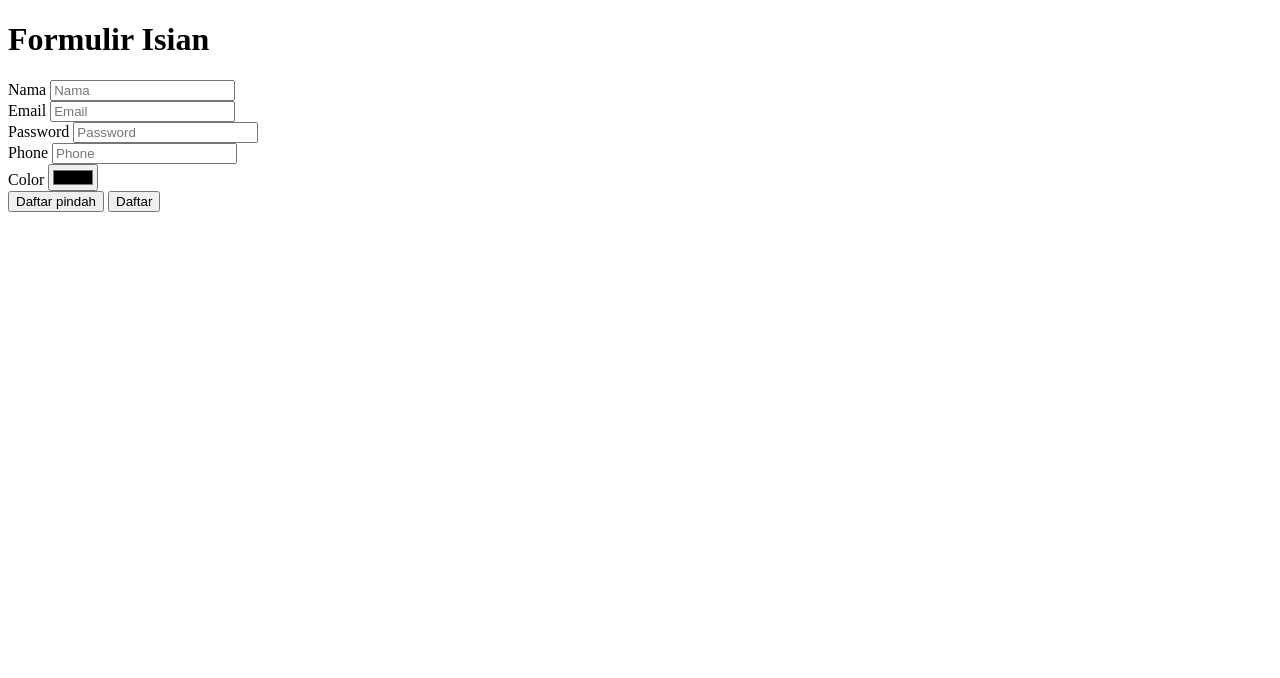
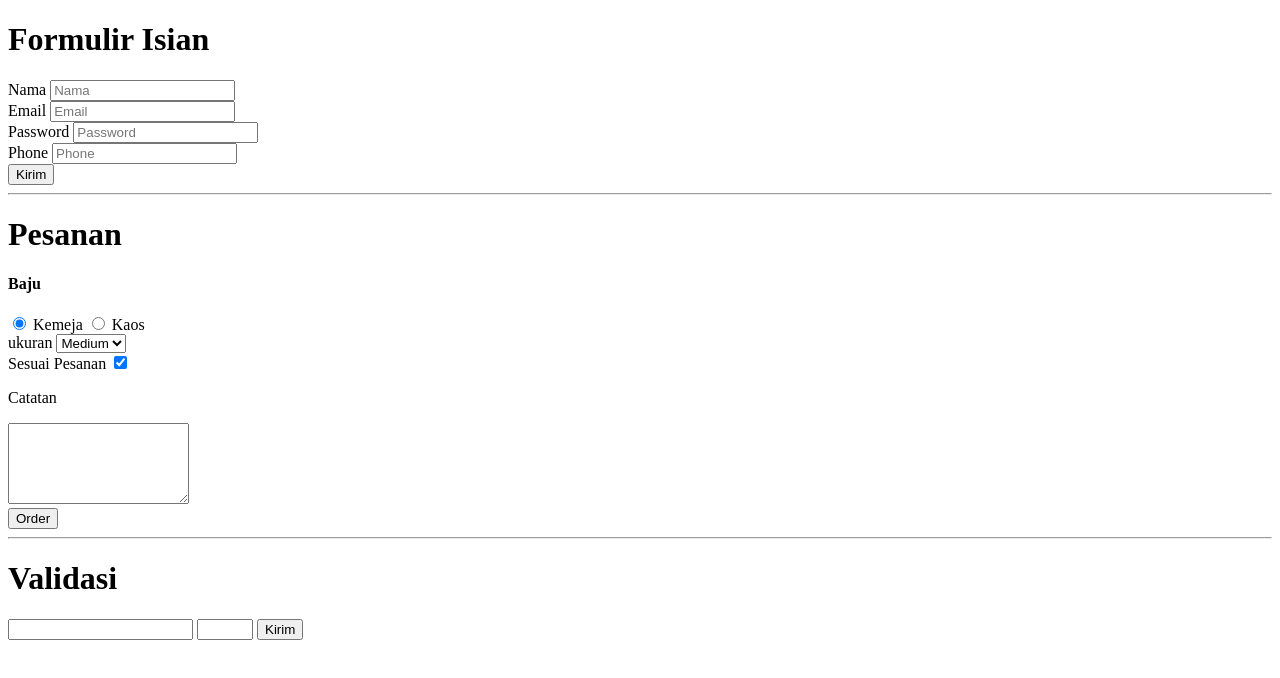
Before and after one commit to brahmasyahdan/html-dasar, a plain HTML site: page form.html in a window 1280 px wide. Drawn offline with Linux system fonts and the light colour scheme.

Commit message:
menambahkan fase terakhir

```diff
--- a/form.html
+++ b/form.html
@@ -11,31 +11,66 @@
 
         <div>
             <label for="name">Nama</label>
-            <input type="text" placeholder="Nama" id="name">
+            <input type="text" placeholder="Nama" id="name" name="name">
         </div>
 
         <div>
             <label for="email">Email</label>
-            <input type="email" placeholder="Email" id="email">
+            <input type="email" placeholder="Email" id="email" name="email">
         </div>
 
         <div>
             <label for="password">Password</label>
-            <input type="password" placeholder="Password" id="password">
+            <input type="password" placeholder="Password" id="password" name="password">
         </div>
 
         <div>
             <label for="phone">Phone</label>
-            <input type="number" placeholder="Phone" id="phone">
+            <input type="number" placeholder="Phone" id="phone" name="phone">
+        </div>
+
+        <button type="submit">Kirim</button>
+    </form>
+    <hr>
+    <h1>Pesanan</h1>
+    <form action="/order">
+        <div>
+            <h4>Baju</h4>
+            <input type="radio" name="baju" id="" value="kemeja" checked>
+            <label for="">Kemeja</label>
+            <input type="radio" name="baju" id="" value="kaos">
+            <label for="">Kaos</label>
+        </div>
+        <div>
+            <label for="ukuran">ukuran</label>
+            <select name="ukuran" id="ukuran">
+                <option value="">---</option>
+                <option value="XL">Large</option>
+                <option value="L" selected>Medium</option>
+                <option value="M">Small</option>
+            </select>
         </div>
 
         <div>
-            <label for="color">Color</label>
-            <input type="color" placeholder="Color" id="color">
+            <label for="term">Sesuai Pesanan</label>
+            <input type="checkbox" name="term" id="term" checked>
         </div>
-        <button type="submit">Daftar pindah</button>
-        <input type="button" value="Daftar">
+        <div>
+            <p>
+                <label for="notes">Catatan</label>
+            </p>
+            <textarea name="notes" id="notes" cols="20" rows="5"></textarea>
+        </div>
 
+        <button type="submit">Order</button>
+    </form>
+
+    <hr>
+    <h1>Validasi</h1>
+    <form action="valid">
+        <input type="text" name="input" required minlength="5" maxlength="6">
+        <input type="number" name="number" id="number" required min="5" max="10">
+        <button type="submit">Kirim</button>
     </form>
 </body>
 </html>
```
